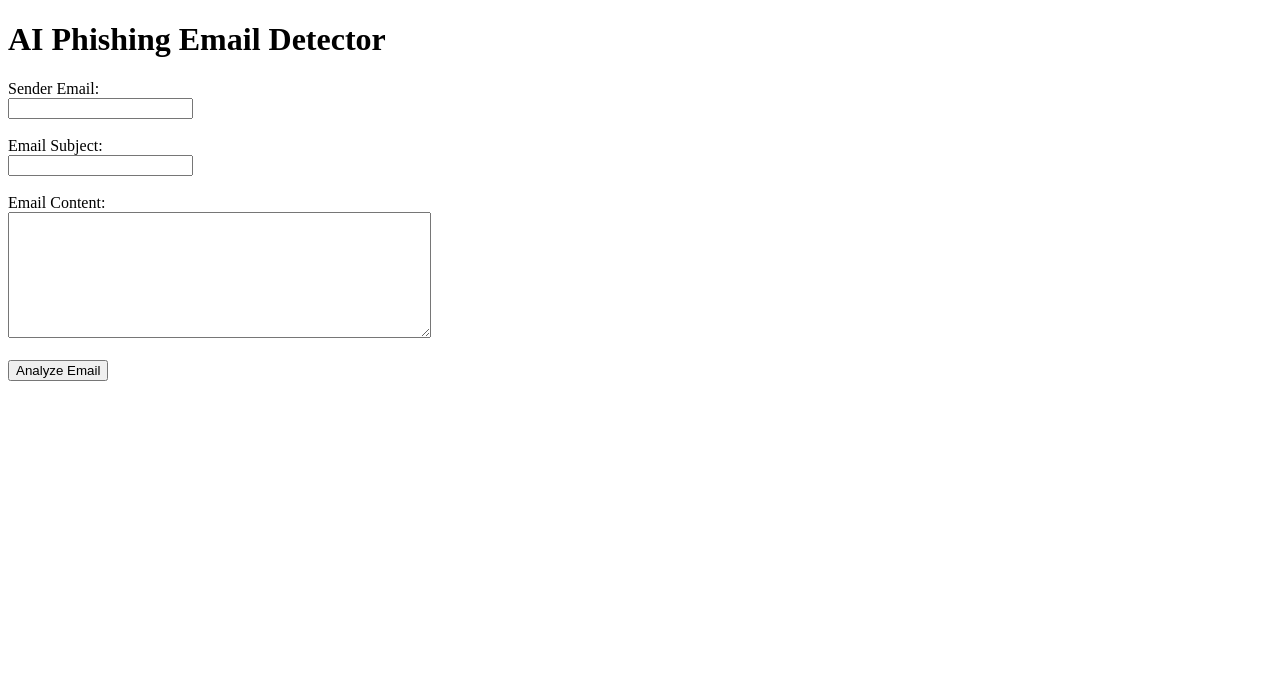
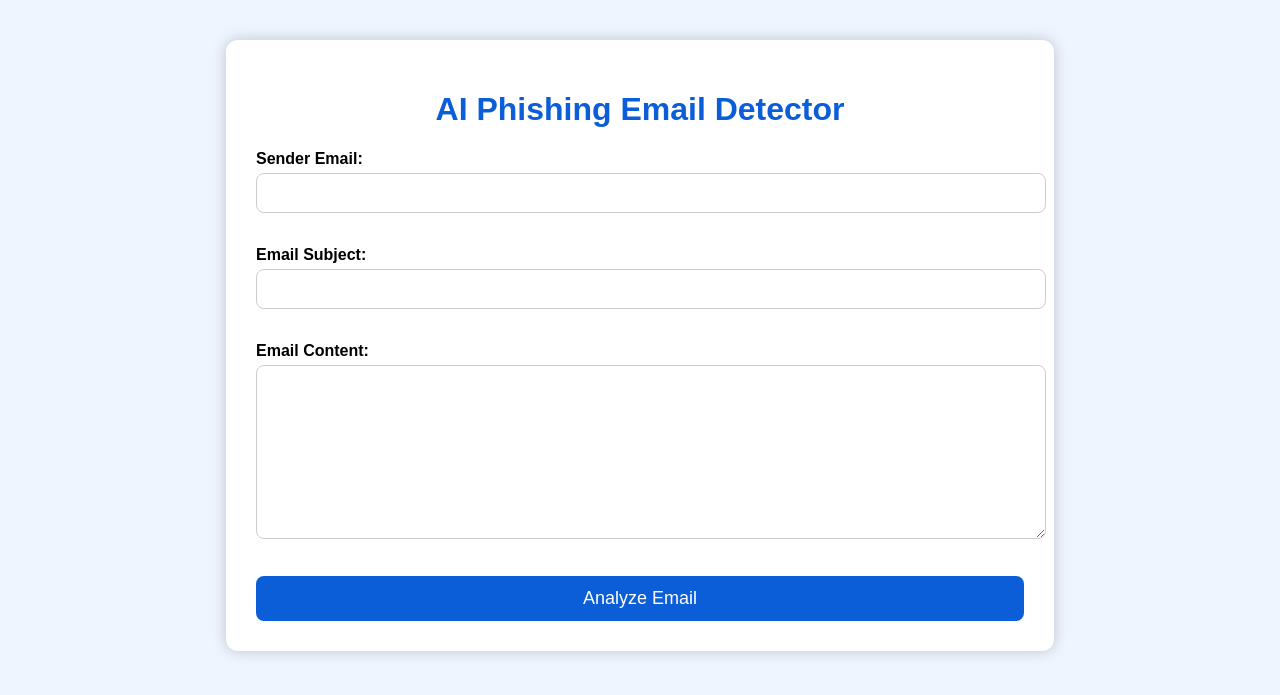
Before and after one commit to fazeen-max/AI_Phishing_Email_Detector, a Flask app: page / in a window 1280 px wide. Shown: the top 695 px of the page. Run offline with Flask 3, Linux system fonts and the light colour scheme.

```diff
--- a/app.py
+++ b/app.py
@@ -29,15 +29,11 @@ def home():
         elif score >= 35:
             risk = "MEDIUM"
 
-        return f"""
-        <h1>AI Phishing Detection Result</h1>
-
-        <h2>Risk Level: {risk}</h2>
-
-        <h2>AI Confidence Score: {score}%</h2>
-
-        <a href="/">Scan Another Email</a>
-        """
+        return render_template(
+    "result.html",
+    risk=risk,
+    score=score
+)
 
     return render_template("index.html")
 
--- /dev/null
+++ b/static/css/style.css
@@ -0,0 +1,49 @@
+body{
+    background:#eef5ff;
+    font-family:Arial, sans-serif;
+    margin:0;
+    padding:0;
+}
+
+.container{
+    width:60%;
+    margin:40px auto;
+    background:white;
+    padding:30px;
+    border-radius:12px;
+    box-shadow:0 0 15px rgba(0,0,0,0.2);
+}
+
+h1{
+    text-align:center;
+    color:#0b5ed7;
+}
+
+label{
+    font-weight:bold;
+}
+
+input, textarea{
+    width:100%;
+    padding:10px;
+    margin-top:5px;
+    margin-bottom:15px;
+    border:1px solid #ccc;
+    border-radius:8px;
+    font-size:16px;
+}
+
+button{
+    width:100%;
+    padding:12px;
+    background:#0b5ed7;
+    color:white;
+    border:none;
+    border-radius:8px;
+    font-size:18px;
+    cursor:pointer;
+}
+
+button:hover{
+    background:#084298;
+}
--- a/templates/index.html
+++ b/templates/index.html
@@ -2,11 +2,13 @@
 <html>
 <head>
     <title>AI Phishing Email Detector</title>
+    <link rel="stylesheet" href="{{ url_for('static', filename='css/style.css') }}">
 </head>
 <body>
+ <div class="container">
+
     <h1>AI Phishing Email Detector</h1>
 <form method="POST">
-
     <label>Sender Email:</label><br>
     <input type="text" name="sender" required><br><br>
 
@@ -19,6 +21,6 @@
     <button type="submit">Analyze Email</button>
 
 </form>
-
+ </div>
 </body>
 </html>
```
Also changed, not shown: templates/result.html (added, +34 -0 lines).
